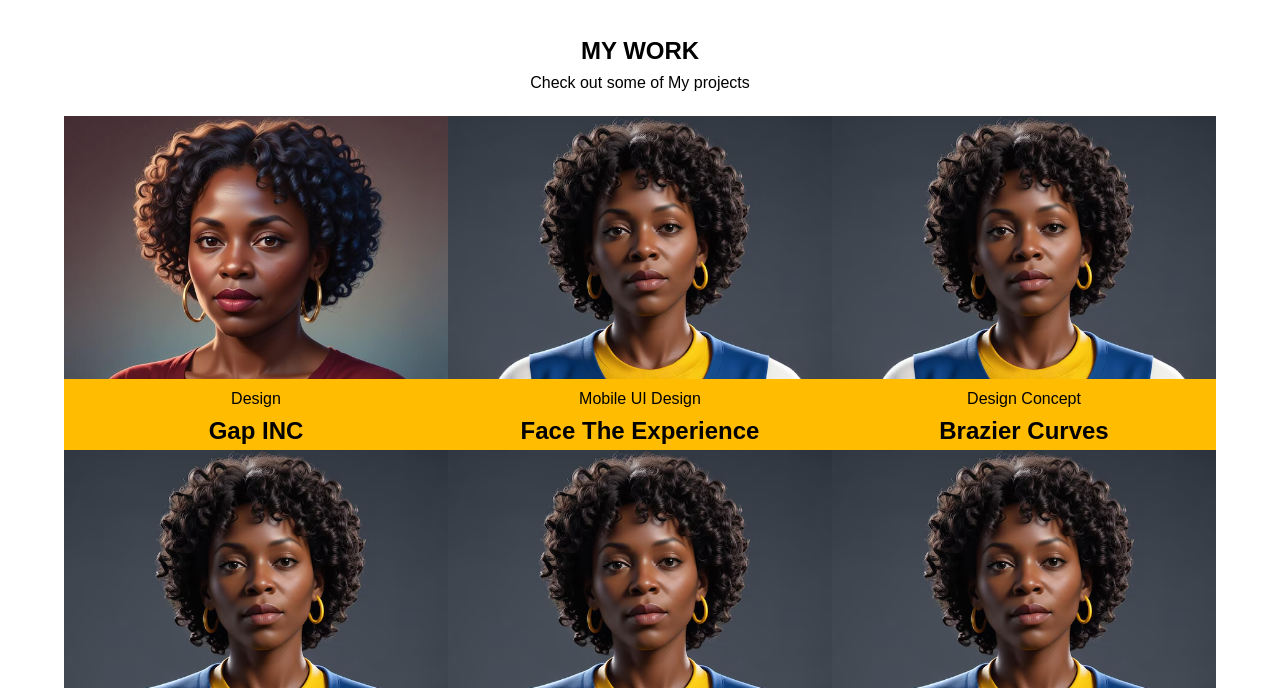
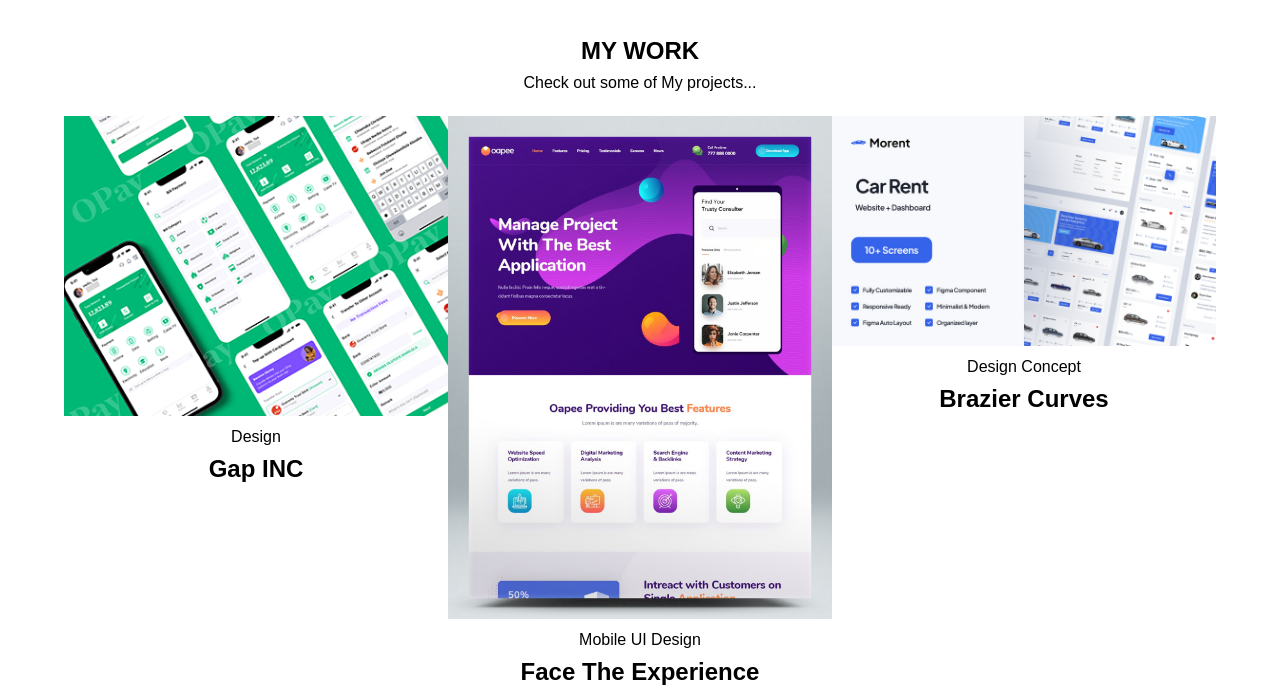
Before and after one commit to Aarif195/portfolio-page, a plain HTML site: page work.html in a window 1280 px wide. Shown: the part 88-776 px from the top of the page. Drawn offline with Linux system fonts and the light colour scheme.

Commit message:
Image Correction

```diff
--- a/about.scss
+++ b/about.scss
@@ -258,34 +258,34 @@ ul {
   }
 
   .item {
-    position: relative;
-    background-color: $main-color;
-    overflow: hidden;
+    // position: relative;
+    // background-color: $main-color;
+    // overflow: hidden;
 
 
-    &::after {
-      content: '';
-      position: absolute;
-      display: block;
-      opacity: 0.9;
-      background: inherit;
-      top: 0;
-      left: 0;
-      width: 100%;
-      height: 100%;
-      transform: scale(2) translateX(-75%) translateY(-75%) rotate(-28deg);
-      transition: transform 3s cubic-bezier(0.2, 1, 0.3, 1);
-    }
+    // &::after {
+    //   content: '';
+    //   position: absolute;
+    //   display: block;
+    //   opacity: 0.9;
+    //   background: inherit;
+    //   top: 0;
+    //   left: 0;
+    //   width: 100%;
+    //   height: 100%;
+    //   transform: scale(2) translateX(-75%) translateY(-75%) rotate(-28deg);
+    //   transition: transform 3s cubic-bezier(0.2, 1, 0.3, 1);
+    // }
 
     // Bring in main color overlay
-    &:hover::after {
-      transform: scale(2) translateX(0) translateY(0) rotate(-28deg);
-    }
+    // &:hover::after {
+    //   transform: scale(2) translateX(0) translateY(0) rotate(-28deg);
+    // }
 
     // Scale image on hover
-    img:hover {
-      transform: scale(1.2);
-    }
+    // img:hover {
+    //   transform: scale(1.2);
+    // }
 
     // Bring in  text on hover
 
--- a/work.html
+++ b/work.html
@@ -26,29 +26,29 @@
 
     <div class="bottom-line"></div>
 
-    <p class="text-align">Check out some of My projects</p>
+    <p class="text-align">Check out some of My projects...</p>
 
     <div class="items">
 
       <div class="item">
-        <img src="portfolio-images/female-1.jpg" alt="">
+        <img src="portfolio-images/629ef5166931361.Y3JvcCwzNjgyLDI4NzksMCwyMjc.png" alt="">
         <p>Design</p>
         <h2>Gap INC</h2>
       </div>
 
       <div class="item">
-        <img src="portfolio-images/female-2.avif" alt="">
+        <img src="portfolio-images/7e444f00d08b1d21cd398b76d47e51f9.jpg" alt="">
         <p>Mobile UI Design</p>
         <h2>Face The Experience </h2>
       </div>
       <div class="item">
-        <img src="portfolio-images/female-2.avif" alt="">
+        <img src="portfolio-images/815ad7db-4346-4bb1-9fd7-d512e6d2c4e0-cover.png" alt="">
         <p>Design Concept</p>
         <h2>Brazier Curves</h2>
       </div>
 
       <div class="item">
-        <img src="portfolio-images/female-2.avif" alt="">
+        <img src="portfolio-images/preview-create-strategies-services-download-free-template-from-coreldrawdesign-1623327896.jpg" alt="">
         <p>Photography</p>
         <h2>Dock Ponder</h2>
       </div>
```
Also changed, not shown: about/about.css, phonet/contact.css (added), portfolio-images/629ef5166931361.Y3JvcCwzNjgyLDI4NzksMCwyMjc.png (added), portfolio-images/7e444f00d08b1d21cd398b76d47e51f9.jpg (added), portfolio-images/815ad7db-4346-4bb1-9fd7-d512e6d2c4e0-cover.png (added), portfolio-images/preview-create-strategies-services-download-free-template-from-coreldrawdesign-1623327896.jpg (added), 2 other files.
